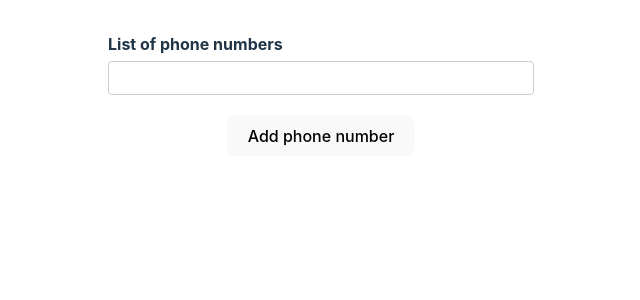
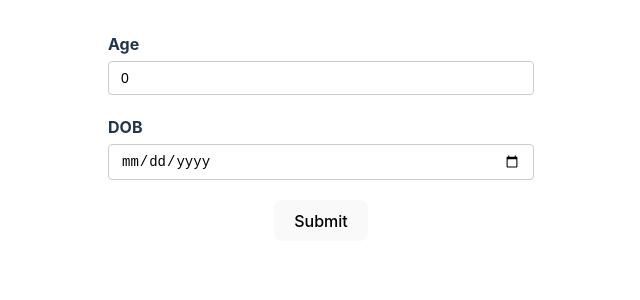
Before and after one commit to parasjain-travelopia/poc-react-hook-form, a React (Vite) app in the folder rhf-demo/: page / in a window 1280 px wide. Shown: the top 300 px of the page, without its empty margins (319-959 px from the left). Built offline with nearby package versions, Linux system fonts and the light colour scheme.

Commit message:
handle numeric and date values

```diff
--- a/rhf-demo/src/App.tsx
+++ b/rhf-demo/src/App.tsx
@@ -1,13 +1,12 @@
 /** @format */
 
 import "./App.css";
-
-import { YoutubeForm2 } from "./components/YouTubeForm2";
+import { ThirdForm } from "./components/ThirdForm";
 
 function App() {
   return (
     <div>
-      <YoutubeForm2 />
+      <ThirdForm />
     </div>
   );
 }
--- /dev/null
+++ b/rhf-demo/src/components/ThirdForm.tsx
@@ -0,0 +1,69 @@
+/** @format */
+
+import { useForm } from "react-hook-form";
+import { DevTool } from "@hookform/devtools";
+
+export type FormType = {
+  age: number;
+  dob: Date;
+};
+
+export const ThirdForm = () => {
+  const form = useForm<FormType>({
+    defaultValues: {
+      age: 0,
+      dob: new Date(),
+    },
+  });
+  const { register, control, handleSubmit, formState } = form;
+  const { errors } = formState;
+
+  const onSubmit = (data: FormType) => {
+    console.log(data);
+  };
+  return (
+    <div>
+      <form onSubmit={handleSubmit(onSubmit)} noValidate>
+        <div className='form-control'>
+          <label htmlFor='age'>Age</label>
+          <input
+            type='number'
+            id='age'
+            {...register("age", {
+              valueAsNumber: true,
+              required: {
+                value: true,
+                message: "age is required",
+              },
+            })}
+          />
+          <p className='error'>{errors.age?.message}</p>
+        </div>
+
+        <div className='form-control'>
+          <label htmlFor='dob'>DOB</label>
+          <input
+            type='date'
+            id='dob'
+            {...register("dob", {
+              required: {
+                value: true,
+                message: "dob is required",
+              },
+            })}
+          />
+          <p className='error'>{errors.dob?.message}</p>
+        </div>
+        <button>Submit</button>
+      </form>
+      <DevTool control={control} />
+    </div>
+  );
+};
+
+// {
+//   values ;{ ...}
+//   visited: {.. }
+//   errors: {...}
+//   isValird:boolean
+// }
```
